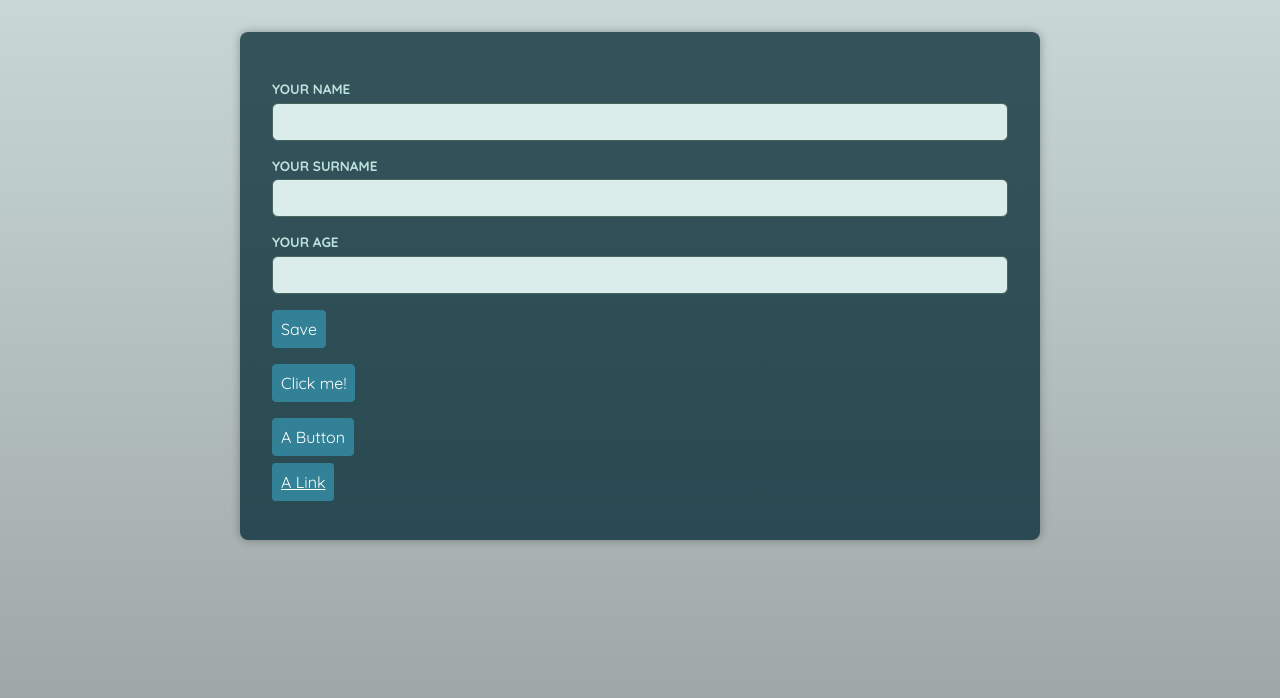
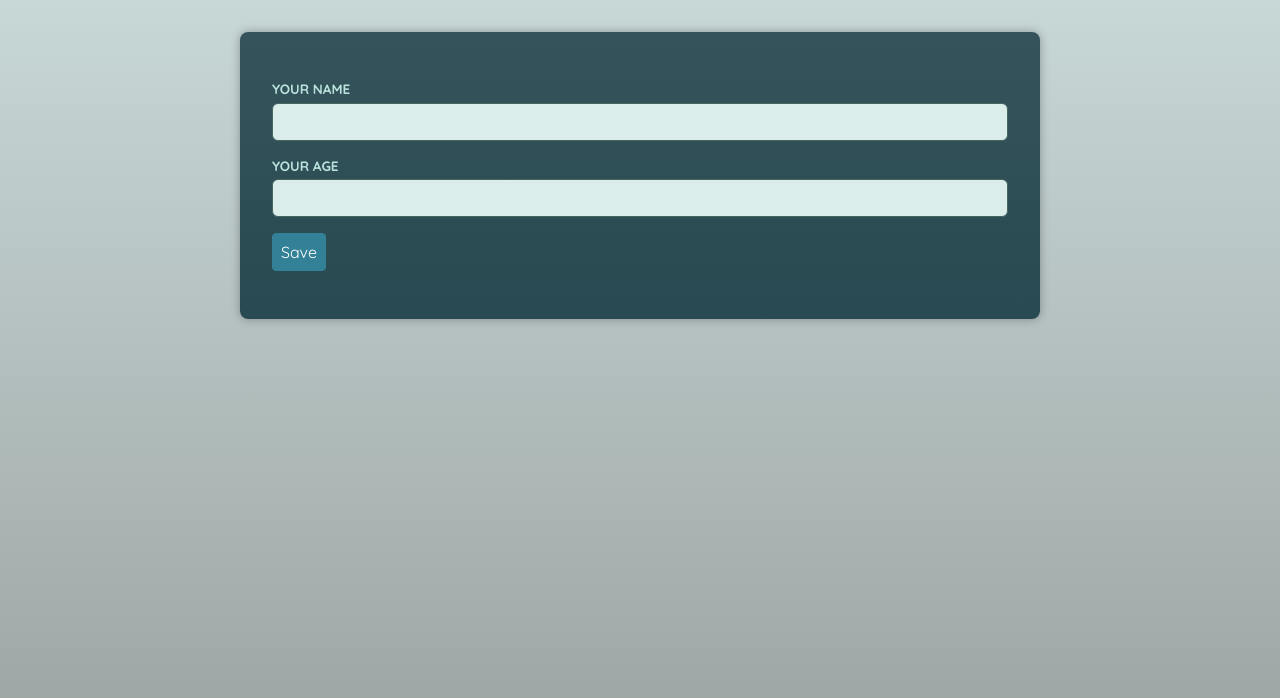
Before and after one commit to kseniyalan/react-ts-advanced, a React (Vite) app: page / in a window 1280 px wide. Shown: the top 698 px of the page. Built offline with nearby package versions, Linux system fonts and the light colour scheme; a web font is replaced by a local one.

Commit message:
useImperativeHandle

```diff
--- a/src/App.tsx
+++ b/src/App.tsx
@@ -1,35 +1,31 @@
 import { useRef } from "react";
 import Button from "./components/Button";
 import Input from "./components/Input";
-import Container from "./components/Container";
-import Form from "./components/Form";
+//import Container from "./components/Container";
+import Form, { type FormHandle } from "./components/Form";
 
 function App() {
-
-  const nameInputRef = useRef<HTMLInputElement>(null);
+  const customFormRef = useRef<FormHandle>(null);
 
   // Here in the parent component we DO KNOW the shape of the data that will be passed to the onSave function,
   // because wr know which fields are in the form.
   function handleSave(data: unknown) {
     const extractedData = data as { surname: string, age: string };
-    console.log(extractedData);
+    console.log('extractedData: ', extractedData);
+    customFormRef.current?.clear();
   }
 
   return (
     <main>
-      <Input
-        id="name"
-        type="text"
-        label="Your Name"
-        ref={nameInputRef}
-      />
       <Form onSave={handleSave}>
-        <Input id="surname" type="text" label="Your Surname" />
+        <Input id="name" type="text" label="Your Name" />
         <Input id="age" type="number" label="Your Age" />
         <p>
           <Button type="submit">Save</Button>
         </p>
       </Form>
+      {/**
+      <p>
         <Container
           as={Button}
           onClick={() => alert("Container clicked!")}
@@ -37,12 +33,14 @@ function App() {
         >
           Click me!
         </Container>
+      </p>
       <p>
         <Button onClick={() => alert("Button clicked!")}>A Button</Button>
       </p>
       <p>
         <Button href="https://reactjs.org">A Link</Button>
       </p>
+      */}
     </main>
   );
 }
--- a/src/components/Form.tsx
+++ b/src/components/Form.tsx
@@ -1,4 +1,10 @@
-import { type ComponentPropsWithoutRef, type FormEvent } from "react";
+import {
+    type ComponentPropsWithoutRef,
+    type FormEvent,
+    forwardRef,
+    useImperativeHandle,
+    useRef
+} from "react";
 
 // Which tupe should be passed to the onSave function?
 // Form component is a wrapper component, so we don't know what exactly kind of data it will receive.
@@ -7,22 +13,48 @@ type FormProps = ComponentPropsWithoutRef<'form'> & {
     onSave: (value: unknown) => void;
 };
 
-export default function Form({ onSave, children, ...props }: FormProps) {
+// The type for object that will be returned by the useImperativeHandle hook.
+// It is also a type for the ref object that will be passed to the Form component in forwardRef.
+export type FormHandle = {
+    clear: () => void;
+};
+
+// forwardRef is a generic function, that needs 2 types to be passed:
+// 1. Type which will be passed to the ref
+// 2. Type of the props that will be passed to the component function
+const Form = forwardRef<FormHandle, FormProps>(function Form({ onSave, children, ...props }, ref) {
+
+    const formRef = useRef<HTMLFormElement>(null);
+
+    // useImpreativeHandle is a hook that allows us to access the ref of the child component from the parent component.
+    useImperativeHandle(ref, () => {
+        // Here we can define the methods that we want to be accessible from the parent component.
+        return {
+            clear() {
+                console.log('Clearing the form');
+                formRef.current?.reset();
+            }
+        };
+    });
+
     function handleSubmit(event: FormEvent<HTMLFormElement>) {
         event.preventDefault();
-        console.log('Form submitted');
 
         const formData = new FormData(event.currentTarget);
         const data = Object.fromEntries(formData.entries());
         onSave(data);
+        formRef.current?.reset();
     }
 
     return (
         <form
             {...props}
             onSubmit={handleSubmit}
+            ref={formRef}
         >
             {children}
         </form>
     );
-}
+});
+
+export default Form;
```
Lines whose indentation alone changed are shown as unchanged.
